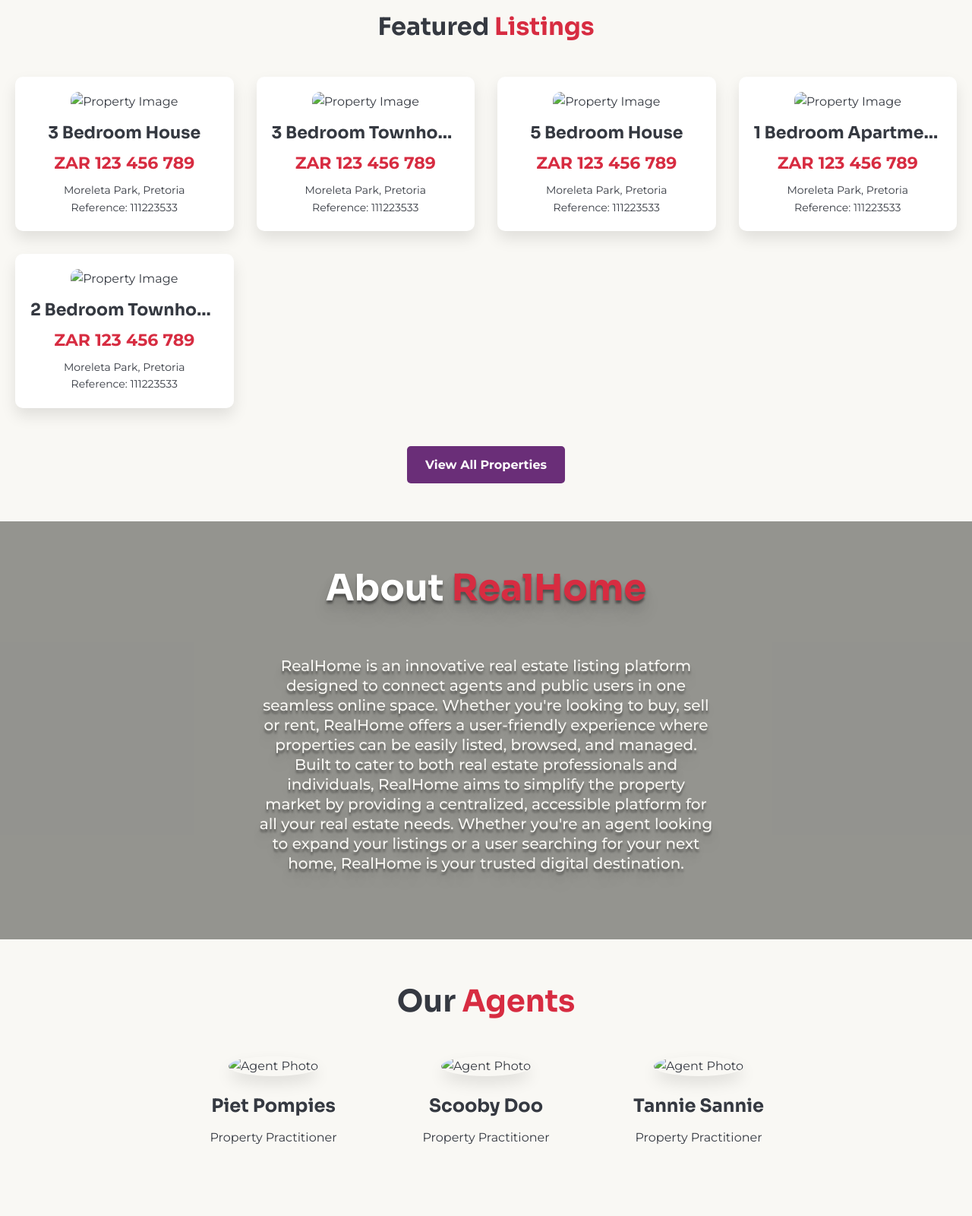
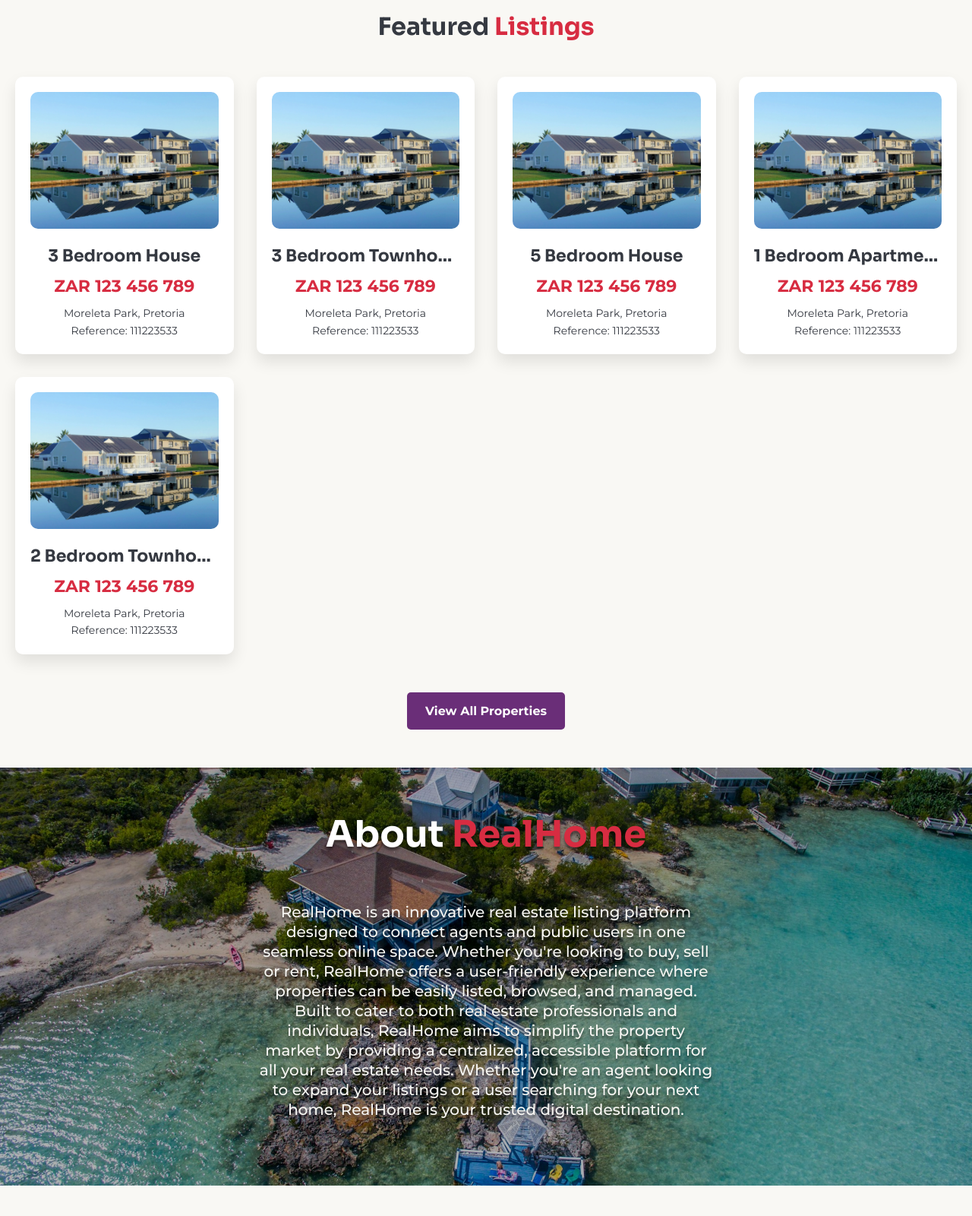
Before and after one commit to AVerster07/RealHome2, a plain HTML site: page index.html in a window 1280 px wide. Shown: the part 680-2280 px from the top of the page at 76% size. Drawn offline with Linux system fonts and the light colour scheme; the site is published under a folder, as on GitHub Pages, so addresses that start at the root find nothing.

Commit message:
Made changes to images links

```diff
--- a/index.css
+++ b/index.css
@@ -81,7 +81,7 @@ h6,
 
 .hero {
   height: 80vh;
-  background: url("/media/homepage3.jpg") no-repeat center center/cover;
+  background: url("./media/homepage3.jpg") no-repeat center center/cover;
 
   /* //////////////////////////////////// */
   /* Test Image */
@@ -236,7 +236,7 @@ h6,
 /* //////////////////////////////////// */
 
 .about-us {
-  background-image: url("/media/homepage5.jpg");
+  background-image: url("./media/homepage5.jpg");
   height: 50vh;
   background-attachment: fixed;
   background-position: center;
--- a/index.html
+++ b/index.html
@@ -70,7 +70,7 @@
       <div class="listings">
         <!-- Property -->
         <div class="listing-card">
-          <img src="/media/homepage2.jpg" alt="Property Image" />
+          <img src="./media/homepage2.jpg" alt="Property Image" />
           <h3>3 Bedroom House</h3>
           <p class="price">ZAR 123 456 789</p>
           <p class="location">Moreleta Park, Pretoria</p>
@@ -79,7 +79,7 @@
 
         <!-- Property -->
         <div class="listing-card">
-          <img src="/media/homepage2.jpg" alt="Property Image" />
+          <img src="./media/homepage2.jpg" alt="Property Image" />
           <h3>3 Bedroom Townhouse</h3>
           <p class="price">ZAR 123 456 789</p>
           <p class="location">Moreleta Park, Pretoria</p>
@@ -88,7 +88,7 @@
 
         <!-- Property -->
         <div class="listing-card">
-          <img src="/media/homepage2.jpg" alt="Property Image" />
+          <img src="./media/homepage2.jpg" alt="Property Image" />
           <h3>5 Bedroom House</h3>
           <p class="price">ZAR 123 456 789</p>
           <p class="location">Moreleta Park, Pretoria</p>
@@ -97,7 +97,7 @@
 
         <!-- Property -->
         <div class="listing-card">
-          <img src="/media/homepage2.jpg" alt="Property Image" />
+          <img src="./media/homepage2.jpg" alt="Property Image" />
           <h3>1 Bedroom Apartment</h3>
           <p class="price">ZAR 123 456 789</p>
           <p class="location">Moreleta Park, Pretoria</p>
@@ -106,7 +106,7 @@
 
         <!-- Property -->
         <div class="listing-card">
-          <img src="/media/homepage2.jpg" alt="Property Image" />
+          <img src="./media/homepage2.jpg" alt="Property Image" />
           <h3>2 Bedroom Townhouse</h3>
           <p class="price">ZAR 123 456 789</p>
           <p class="location">Moreleta Park, Pretoria</p>
@@ -150,17 +150,17 @@
       <h2>Our <span style="color: #d72c41">Agents</span></h2>
       <div class="agents">
         <div class="agent-card">
-          <img src="/media/HS1.jpg" alt="Agent Photo" />
+          <img src="./media/HS1.jpg" alt="Agent Photo" />
           <h3>Piet Pompies</h3>
           <p>Property Practitioner</p>
         </div>
         <div class="agent-card">
-          <img src="/media/HS2.jpg" alt="Agent Photo" />
+          <img src="./media/HS2.jpg" alt="Agent Photo" />
           <h3>Scooby Doo</h3>
           <p>Property Practitioner</p>
         </div>
         <div class="agent-card">
-          <img src="/media/HS3.jpg" alt="Agent Photo" />
+          <img src="./media/HS3.jpg" alt="Agent Photo" />
           <h3>Tannie Sannie</h3>
           <p>Property Practitioner</p>
         </div>
@@ -175,7 +175,11 @@
     <footer role="navigation">
       <div class="footer-content">
         <div class="footer-logo-section">
-          <img class="footer-logo" src="/media/logo2.png" alt="RealHome Logo" />
+          <img
+            class="footer-logo"
+            src="./media/logo2.png"
+            alt="RealHome Logo"
+          />
         </div>
         <div class="footer-links">
           <a href="buy.html">Buy</a>
```
